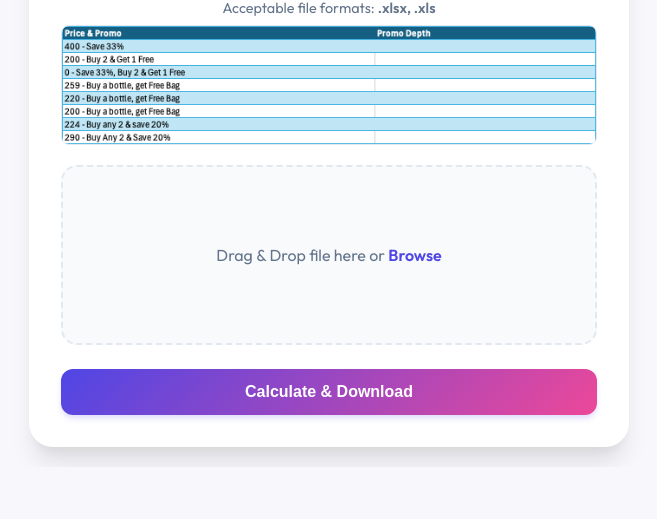
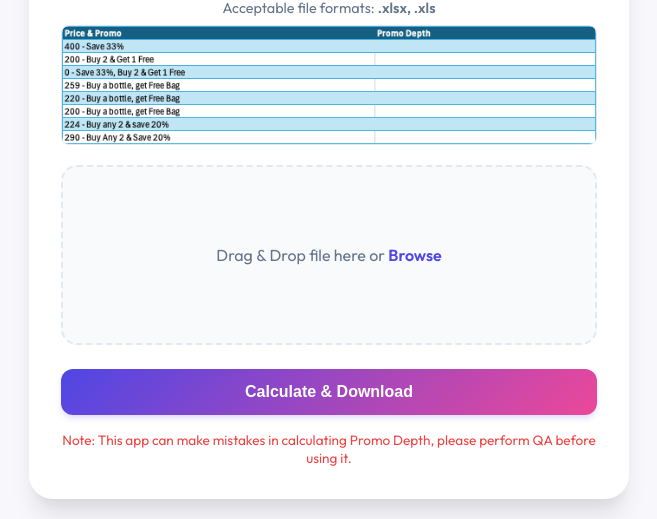
Before and after one commit to ShaonINT/ShelfTrak_PromoDepth_Calculator, a Flask app: page / in a window 1280 px wide. Shown: the part 915-1434 px from the top of the page, without its empty margins (311-968 px from the left). Before the commit the page ends 1377 px from the top, so only its background shows below. Run offline with Flask 3, Linux system fonts and the light colour scheme.

Commit message:
Update: Add disclaimer, preview feature, and UI improvements

```diff
--- a/templates/index.html
+++ b/templates/index.html
@@ -77,6 +77,11 @@
                 </div>
                 <button type="submit" class="btn-primary">Calculate & Download</button>
             </form>
+
+            <p style="text-align: center; margin-top: 1rem; color: #ef4444; font-size: 0.85rem; font-weight: 500;">
+                Note: This app can make mistakes in calculating Promo Depth, please perform QA before using it.
+            </p>
+
             {% if row_count is defined %}
             <div class="results-section">
                 <div class="alert" style="background-color: #dcfce7; color: #166534; border-color: #bbf7d0;">
```
Also changed, not shown: 1 other file.
